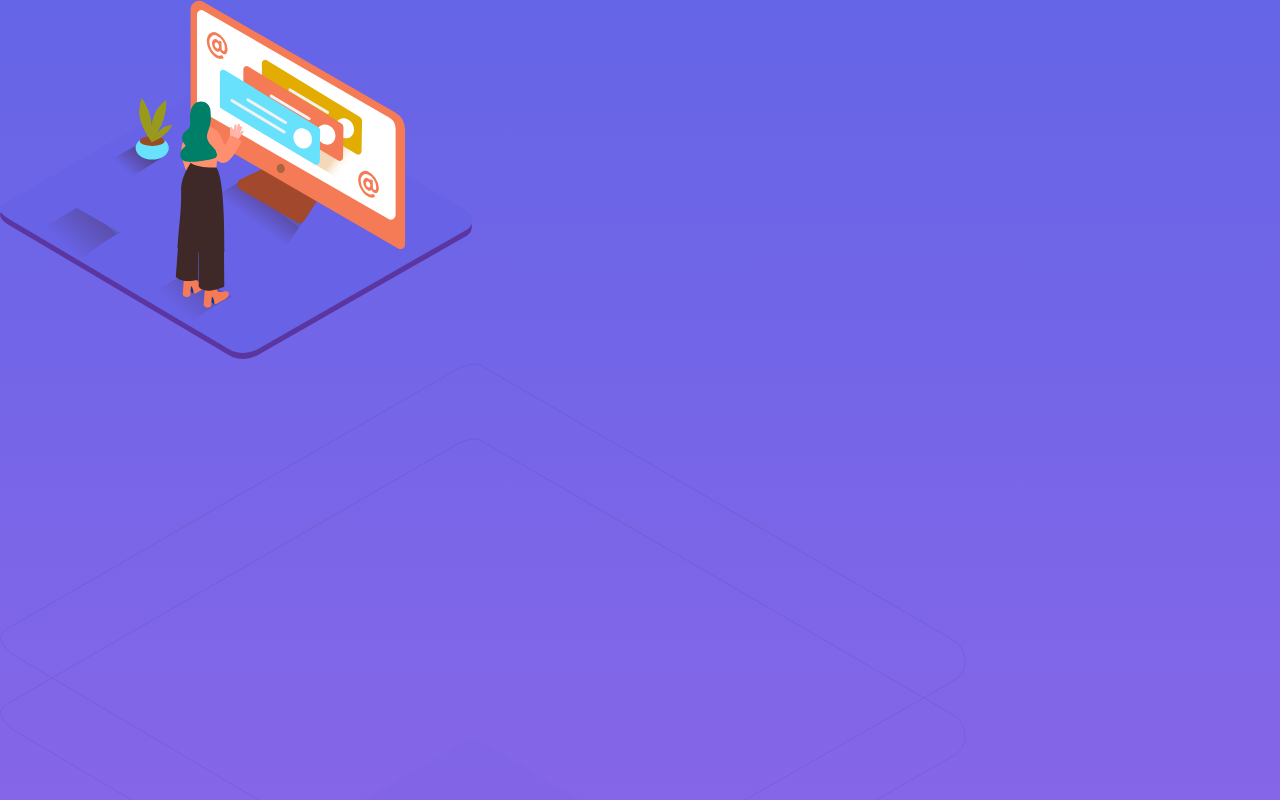
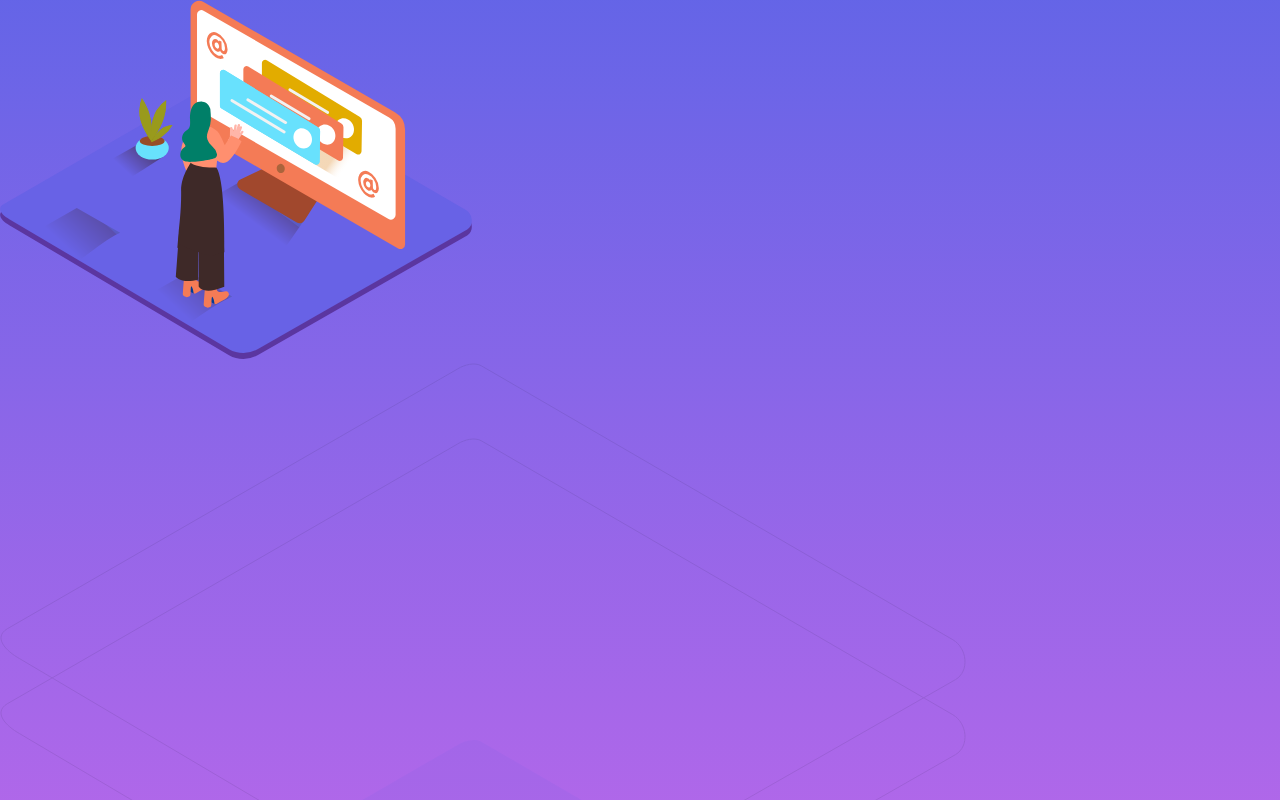
Before and after one commit to FriedAxons/faq-accordion-card, a plain HTML site: page index.html in a window 1280 px wide. Shown: the top 800 px of the page. Drawn offline with Linux system fonts and the light colour scheme.

Commit message:
Add linear gradient to background

```diff
--- a/style.css
+++ b/style.css
@@ -1,8 +1,12 @@
+html {
+  height: 100%;
+}
+
 body {
   margin: 0;
   display: flex;
   flex-direction: column;
-  /* align-items: stretch; */
-  /* height: 100%; */
+  align-items: stretch;
   background: linear-gradient(180deg, hsl(240, 73%, 65%), hsl(273, 75%, 66%));
+  background-attachment: fixed;
 }
```
